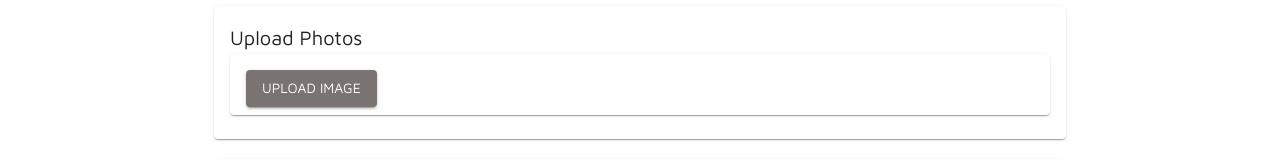
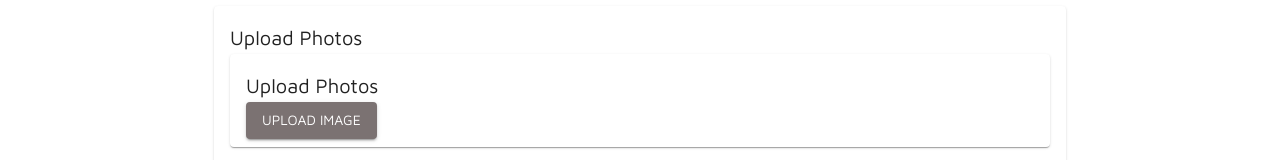
Before and after one commit to Ishaqullah/AutoConnect, a React (Create React App) app in the folder client/: page /sellCar in a window 1280 px wide. Shown: the part 464-624 px from the top of the page. Built offline with nearby package versions, Linux system fonts and the light colour scheme.

Commit message:
seller form update

```diff
--- a/client/package.json
+++ b/client/package.json
@@ -14,6 +14,7 @@
     "@testing-library/react": "^13.4.0",
     "@testing-library/user-event": "^13.5.0",
     "install": "^0.13.0",
+    "langchain": "^0.0.178",
     "mui-image": "^1.0.7",
     "npm": "^10.2.0",
     "react": "^18.2.0",
--- a/client/src/components/photoUpload.js
+++ b/client/src/components/photoUpload.js
@@ -50,6 +50,7 @@ const PhotoUpload = () => {
   return (
     <Card>
       <CardContent>
+        <Typography variant="h6">Upload Photos</Typography>
         <input
           type="file"
           accept="image/*"
```
Also changed, not shown: 1 other file (tests, documents, lock files or other folders).
